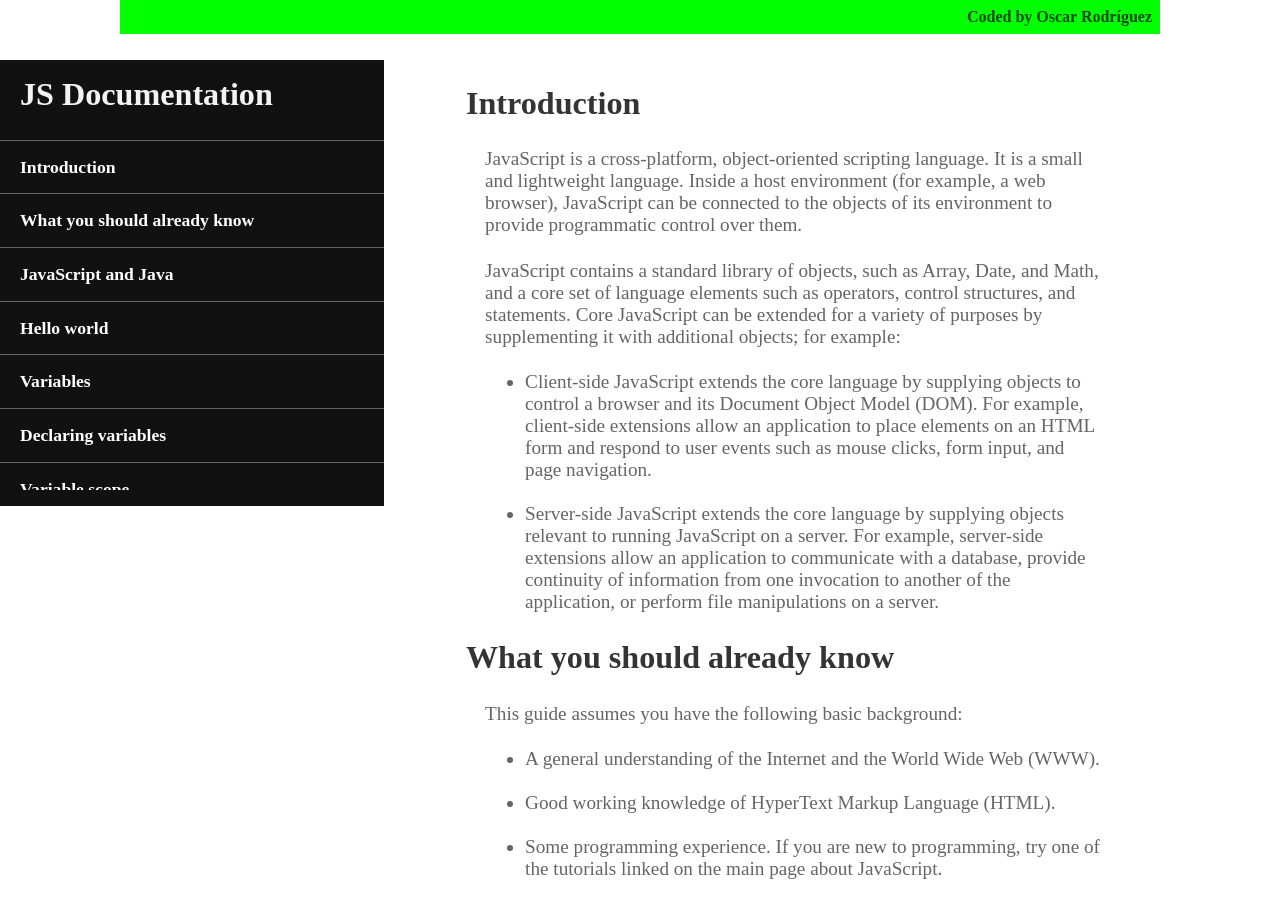
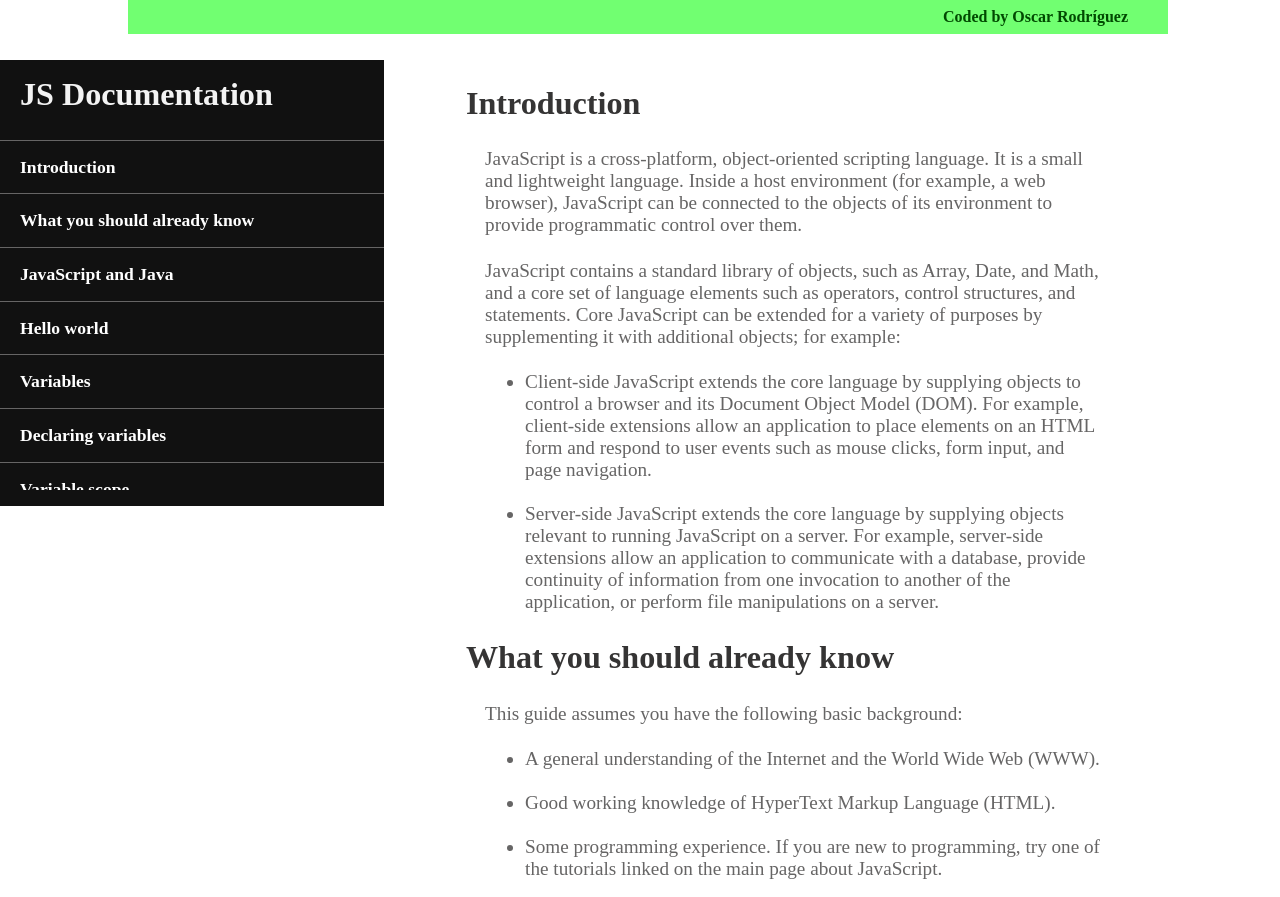
Before and after one commit to RdgzLpz/js-technical-documentation, a website: page index.html in a window 1280 px wide. Shown: the top 897 px of the page. Drawn offline with Linux system fonts and the light colour scheme.

Commit message:
commit for setting some colors

```diff
--- a/index.css
+++ b/index.css
@@ -10,12 +10,11 @@ body {
     max-width: 1024px;
     margin: auto;
     display: flex;
-    background: rgb(2, 255, 2);
+    background: rgb(113, 255, 113);
     padding: .5em;
     position: fixed;
     top: 0;
-    right: 0;
-    left: 0;
+    width: 100vw;
 }
 #coder {
         font-weight: 700;
@@ -96,6 +95,9 @@ h1 {
     #header {
         justify-content: flex-end;
     }
+    #coder {
+        margin-right: 2em;
+    }
     #nav-bar {
         position: fixed;
         top: 7.5%;
--- a/index.html
+++ b/index.html
@@ -4,7 +4,7 @@
     <meta charset="UTF-8">
     <meta name="viewport" content="width=device-width, initial-scale=1.0">
     <meta http-equiv="X-UA-Compatible" content="ie=edge">
-    <meta name="theme-color" content="rgb(2, 255, 2)">
+    <meta name="theme-color" content="rgb(113, 255, 113)">
     <title>Technical Documentation Page</title>
     <link rel="stylesheet" href="index.css">
 </head>
```
